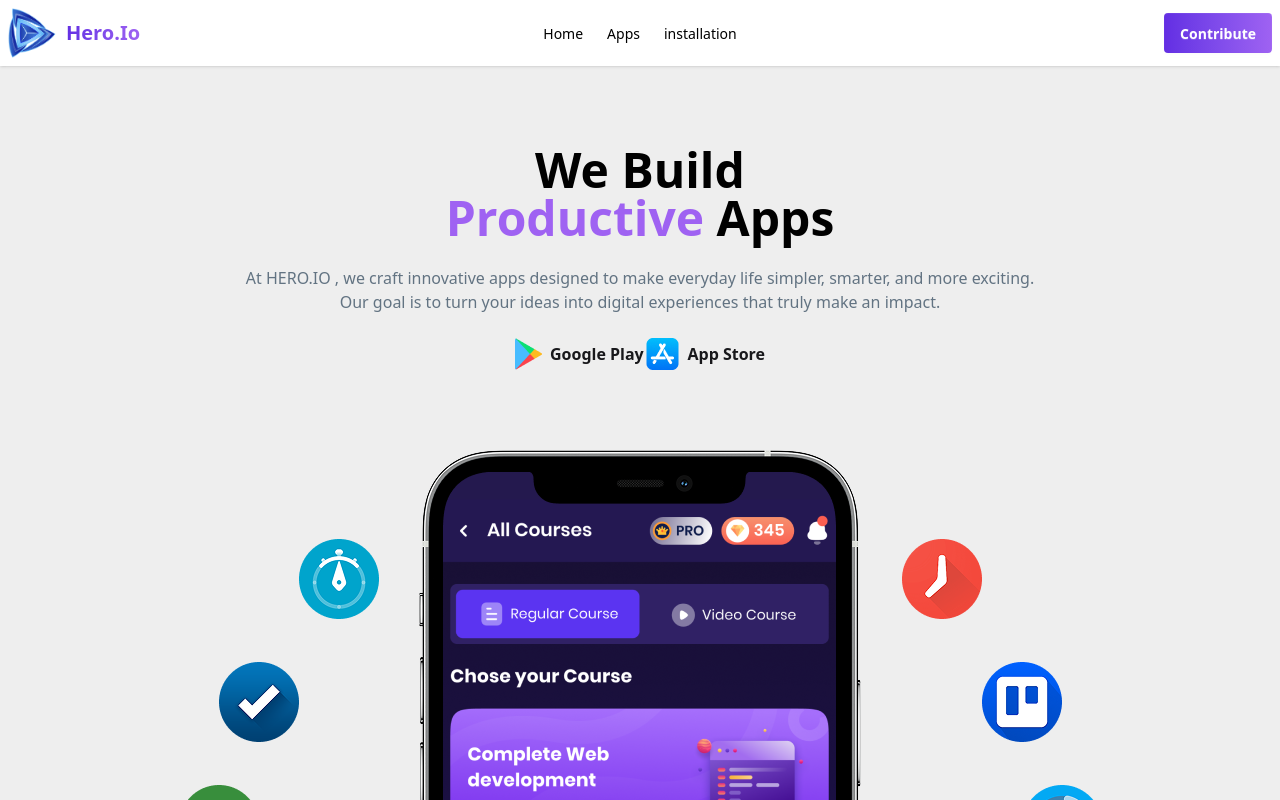
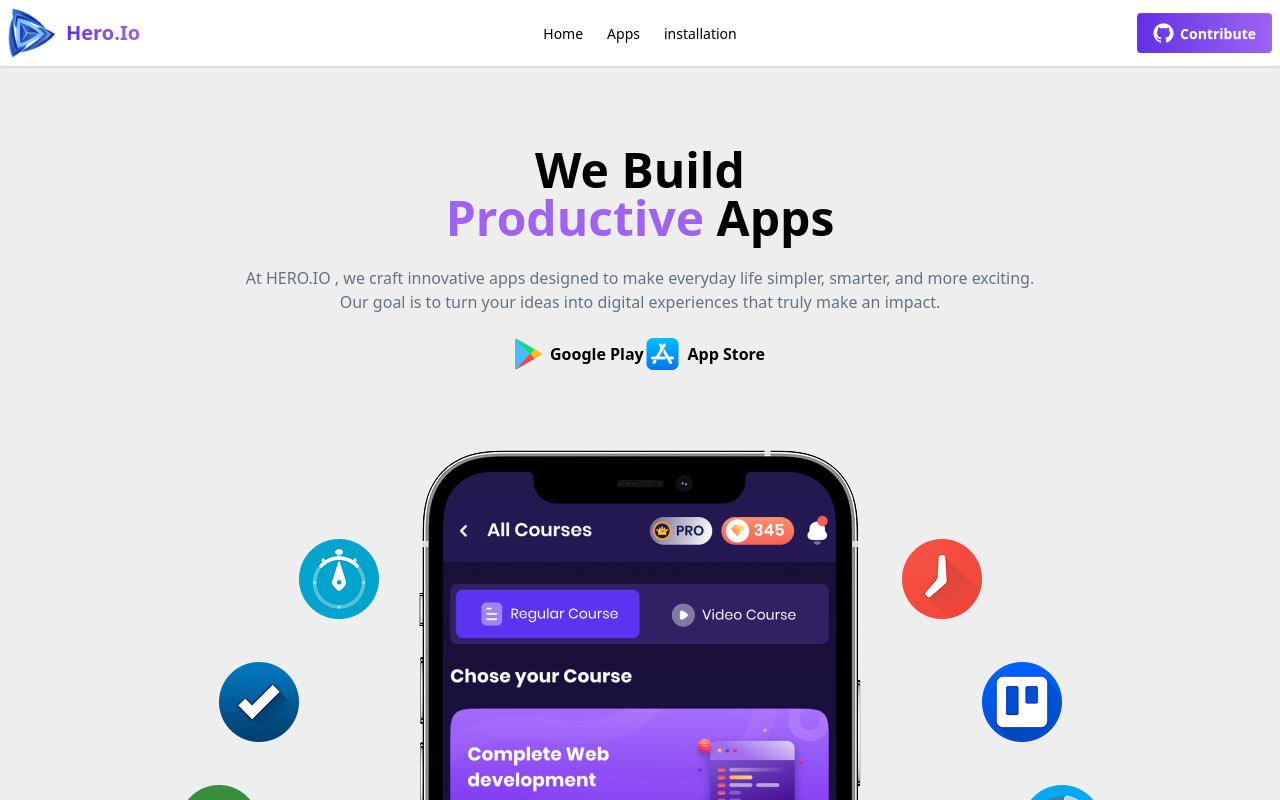
Before and after one commit to priom125/Appengy, a React (Vite) app: page / in a window 1280 px wide. Shown: the top 800 px of the page. Built offline with nearby package versions, Linux system fonts and the light colour scheme.

Commit message:
some component change

```diff
--- a/src/components/Hero.jsx
+++ b/src/components/Hero.jsx
@@ -1,6 +1,7 @@
 import hero from "../assets/hero.png";
 import google from "../assets/google.png";
 import apple from "../assets/apple.png";
+import { NavLink } from "react-router";
 
 function Hero() {
   return (
@@ -11,15 +12,15 @@ function Hero() {
           <span className="text-[#9F62F2]">Productive</span> Apps
         </h1>
         <p className="text-[#627382] w-[1140px] text-center mx-auto mb-6">At HERO.IO , we craft innovative apps designed to make everyday life simpler, smarter, and more exciting. <br /> Our goal is to turn your ideas into digital experiences that truly make an impact.</p>
-     <div className="flex w-[250px] justify-between mx-auto mb-20">
-        <div className="flex items-center gap-2">
+     <div className="flex w-[250px] justify-between mx-auto mb-20 text-black">
+        <NavLink  to={"https://play.google.com/store/games?device=windows"} target="blank" className="flex items-center gap-2">
            <img src={google} alt="" />
             <p className="font-semibold">Google Play</p>
-        </div>
-        <div className="flex items-center gap-2">
+        </NavLink>
+        <NavLink to={"https://www.apple.com/app-store/"} target="blank" className="flex items-center text-black gap-2">
            <img src={apple} alt="" />
             <p className="font-semibold">App Store</p>
-        </div>
+        </NavLink>
      </div>
       </div>
       <div className="bottom">
--- a/src/components/Navbar.jsx
+++ b/src/components/Navbar.jsx
@@ -1,6 +1,7 @@
 import React from "react";
 import { NavLink } from "react-router";
 import logo from "../assets/logo.png";
+import github from "../assets/github.png";
 
 function Navbar() {
   return (
@@ -60,7 +61,9 @@ function Navbar() {
         </ul>
       </div>
       <div className="navbar-end">
-        <NavLink className="btn bg-gradient-to-r from-[#632EE3] to-[#9F62F2] border-0 text-white">Contribute</NavLink>
+        <NavLink to={"https://github.com/priom125"} className="btn bg-gradient-to-r from-[#632EE3] to-[#9F62F2] border-0 text-white">
+          <img src={github} alt="" />
+          Contribute</NavLink>
       </div>
     </div>
   );
```
Also changed, not shown: src/assets/github.png (added).
